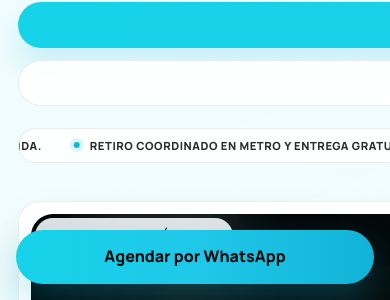
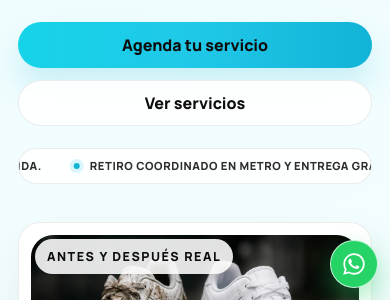
Before and after one commit to fpobletemu/sneakersspa, a React (Vite) app: page / in a window 390 px wide. Shown: the part 544-844 px from the top of the page. Built offline with nearby package versions, Linux system fonts and the light colour scheme; no server answers.

Commit message:
Fix mobile WhatsApp FAB icon alignment

```diff
--- a/src/App.css
+++ b/src/App.css
@@ -218,8 +218,14 @@
   align-items: center;
 }
 
+.hero-section > * {
+  min-width: 0;
+}
+
 .hero-copy {
   max-width: 640px;
+  width: 100%;
+  min-width: 0;
 }
 
 .hero-copy h1,
@@ -282,6 +288,7 @@
   flex-wrap: wrap;
   gap: 14px;
   margin: 26px 0 22px;
+  min-width: 0;
 }
 
 .button {
@@ -336,6 +343,9 @@
   border-radius: 999px;
   background: rgba(255, 255, 255, 0.9);
   overflow: hidden;
+  width: 100%;
+  max-width: 100%;
+  min-width: 0;
 }
 
 .trust-track {
@@ -389,6 +399,8 @@
   padding: 10px 0 22px;
   justify-self: end;
   width: min(100%, 560px);
+  max-width: 100%;
+  min-width: 0;
 }
 
 .hero-media-card,
@@ -904,6 +916,32 @@
   text-decoration: none;
 }
 
+.social-handle-link {
+  display: inline-flex;
+  align-items: center;
+  gap: 10px;
+  min-height: 38px;
+}
+
+.social-handle-icon {
+  display: inline-grid;
+  place-items: center;
+  width: 30px;
+  height: 30px;
+  border-radius: 10px;
+  border: 1px solid rgba(255, 255, 255, 0.2);
+  background: rgba(255, 255, 255, 0.06);
+}
+
+.social-handle-icon svg {
+  width: 16px;
+  height: 16px;
+  stroke: rgba(255, 255, 255, 0.88);
+  stroke-width: 1.8;
+  stroke-linecap: round;
+  stroke-linejoin: round;
+}
+
 .footer-column a span,
 .footer-column li {
   display: block;
@@ -937,20 +975,31 @@
 
 .sticky-mobile-cta {
   position: fixed;
-  left: 16px;
-  right: 16px;
-  bottom: 16px;
+  right: max(12px, env(safe-area-inset-right));
+  bottom: calc(12px + env(safe-area-inset-bottom));
   z-index: 22;
   display: none;
   align-items: center;
   justify-content: center;
-  min-height: 54px;
+  width: 52px;
+  height: 52px;
   border-radius: 999px;
-  background: var(--gradient-primary);
-  color: var(--color-black);
-  font-weight: 800;
+  background: #25d366;
+  color: #ffffff;
+  border: 1px solid rgba(255, 255, 255, 0.72);
   text-decoration: none;
-  box-shadow: 0 16px 36px rgba(17, 179, 214, 0.28);
+  box-shadow: 0 12px 26px rgba(37, 211, 102, 0.4);
+}
+
+.sticky-mobile-cta svg {
+  display: block;
+  width: 28px;
+  height: 28px;
+  fill: currentColor;
+}
+
+.sticky-mobile-cta:hover {
+  transform: translateY(-1px);
 }
 
 @media (max-width: 1180px) {
@@ -1232,6 +1281,18 @@
   }
 
   .site-footer {
-    margin-bottom: 96px;
+    margin-bottom: 74px;
   }
 }
+
+@media (max-width: 430px) {
+  .sticky-mobile-cta {
+    width: 48px;
+    height: 48px;
+  }
+
+  .sticky-mobile-cta svg {
+    width: 26px;
+    height: 26px;
+  }
+}
--- a/src/App.tsx
+++ b/src/App.tsx
@@ -162,11 +162,15 @@
   {
     name: 'Instagram',
     href: 'https://www.instagram.com/thesneakerspa.cl/',
+    username: '@thesneakerspa.cl',
+    icon: 'instagram',
     caption: 'Antes y después, procesos y resultados en formato corto.',
   },
   {
     name: 'TikTok',
     href: 'https://www.tiktok.com/@sneakers.spa.cl',
+    username: '@sneakers.spa.cl',
+    icon: 'tiktok',
     caption: 'Contenido visual para mostrar limpieza, restauración y detalles.',
   },
 ] as const
@@ -223,6 +227,7 @@
   `Hola Sneakers' Spa, quiero agendar el servicio de ${serviceName}.\n\nPor favor, ayúdame con la disponibilidad y el proceso de retiro.`
 
 type BenefitIconName = (typeof benefitCards)[number]['icon']
+type SocialIconName = (typeof socialLinks)[number]['icon']
 
 const BenefitIcon = ({ name }: { name: BenefitIconName }) => {
   if (name === 'clean') {
@@ -257,6 +262,29 @@
     <svg viewBox="0 0 24 24" fill="none" aria-hidden="true">
       <path d="M12 2L20 6V12C20 17 16.6 21.2 12 22C7.4 21.2 4 17 4 12V6L12 2Z" />
       <path d="M9.4 11.8L11.2 13.6L14.8 10" />
+    </svg>
+  )
+}
+
+const SocialIcon = ({ name }: { name: SocialIconName }) => {
+  if (name === 'instagram') {
+    return (
+      <svg viewBox="0 0 24 24" fill="none" aria-hidden="true">
+        <rect x="3.5" y="3.5" width="17" height="17" rx="5" />
+        <path d="M12 15.8C14.099 15.8 15.8 14.099 15.8 12C15.8 9.90132 14.099 8.2 12 8.2C9.90132 8.2 8.2 9.90132 8.2 12C8.2 14.099 9.90132 15.8 12 15.8Z" />
+        <path d="M16.9 7.2H16.92" />
+      </svg>
+    )
+  }
+
+  return (
+    <svg viewBox="0 0 24 24" fill="none" aria-hidden="true">
+      <path d="M9.2 10.1V9C9.2 7.01177 10.8118 5.4 12.8 5.4V5.4" />
+      <path d="M10.6 10.1H14.6" />
+      <path d="M8.8 11.9V14.2C8.8 16.2987 10.5013 18 12.6 18V18" />
+      <path d="M13.1 10.6C13.1 12.7248 14.8312 14.456 16.956 14.456C17.6402 14.456 18.2829 14.2774 18.84 13.9648V15.3C18.84 16.736 17.676 17.9 16.24 17.9H7.76C6.32406 17.9 5.16 16.736 5.16 15.3V8.7C5.16 7.26406 6.32406 6.1 7.76 6.1H9.4V7.44" />
+      <path d="M18.84 9.96V6.1" />
+      <path d="M16.91 8.03H20.77" />
     </svg>
   )
 }
@@ -743,12 +771,16 @@
             {socialLinks.map((link) => (
               <li key={link.name}>
                 <a
+                  className="social-handle-link"
                   href={link.href}
                   target="_blank"
                   rel="noreferrer"
                   onClick={() => handleContactClick(link.name.toLowerCase())}
                 >
-                  {link.name}
+                  <span className="social-handle-icon" aria-hidden="true">
+                    <SocialIcon name={link.icon} />
+                  </span>
+                  <strong>{link.username}</strong>
                 </a>
               </li>
             ))}
@@ -764,9 +796,12 @@
         href={buildWhatsAppLink('Hola Sneakers\' Spa, quiero agendar un servicio para mis zapatillas.')}
         target="_blank"
         rel="noreferrer"
+        aria-label="Agendar por WhatsApp"
         onClick={() => handleWhatsAppClick('sticky-mobile')}
       >
-        Agendar por WhatsApp
+        <svg viewBox="0 0 24 24" aria-hidden="true">
+          <path d="M19.05 4.94C17.19 3.08 14.72 2.06 12.08 2.06C6.62 2.06 2.18 6.5 2.18 11.96C2.18 13.71 2.64 15.42 3.5 16.94L2 22L7.19 20.63C8.64 21.42 10.27 21.84 11.98 21.84H11.99C17.45 21.84 21.89 17.4 21.89 11.94C21.9 9.3 20.9 6.81 19.05 4.94ZM11.99 20.17H11.98C10.5 20.17 9.06 19.78 7.8 19.05L7.51 18.88L4.43 19.69L5.25 16.69L5.06 16.38C4.25 15.09 3.82 13.59 3.83 12C3.83 7.46 7.53 3.77 12.08 3.77C14.27 3.77 16.33 4.62 17.87 6.16C19.4 7.7 20.25 9.75 20.25 11.94C20.24 16.48 16.54 20.17 11.99 20.17ZM16.51 13.99C16.26 13.86 15.03 13.26 14.81 13.18C14.58 13.1 14.42 13.05 14.25 13.3C14.08 13.55 13.59 14.15 13.44 14.32C13.3 14.49 13.15 14.51 12.89 14.38C12.64 14.25 11.81 13.98 10.82 13.1C10.04 12.4 9.51 11.54 9.36 11.29C9.22 11.04 9.34 10.91 9.47 10.79C9.58 10.68 9.72 10.5 9.84 10.36C9.96 10.22 10.01 10.11 10.09 9.94C10.17 9.77 10.13 9.62 10.07 9.5C10.01 9.37 9.51 8.15 9.3 7.64C9.1 7.15 8.89 7.22 8.74 7.21L8.32 7.2C8.15 7.2 7.89 7.26 7.66 7.51C7.44 7.76 6.8 8.36 6.8 9.58C6.8 10.8 7.69 11.97 7.82 12.13C7.94 12.3 9.56 14.8 12.04 15.87C12.63 16.13 13.1 16.28 13.47 16.4C14.06 16.58 14.59 16.56 15.01 16.5C15.48 16.43 16.45 15.9 16.65 15.35C16.85 14.8 16.85 14.34 16.78 14.23C16.7 14.11 16.56 14.06 16.51 13.99Z" />
+        </svg>
       </a>
     </div>
   )
```
